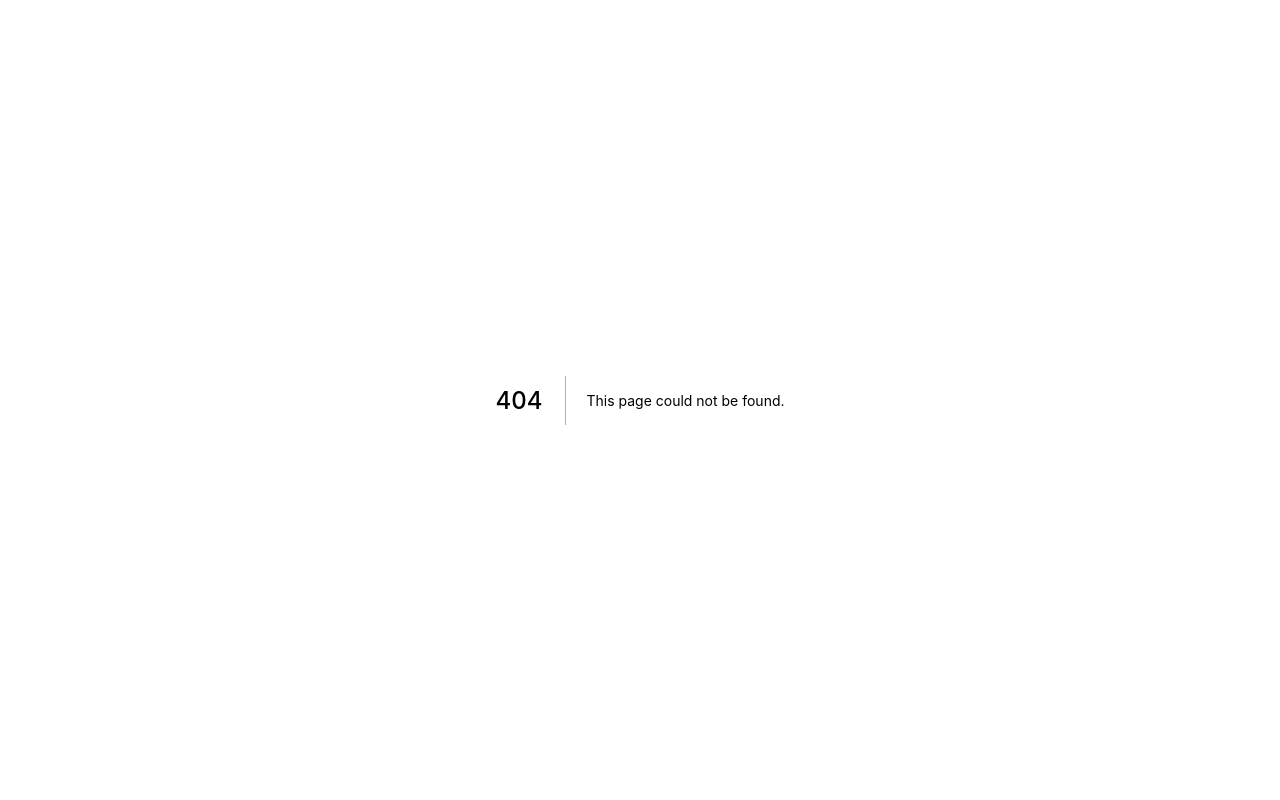
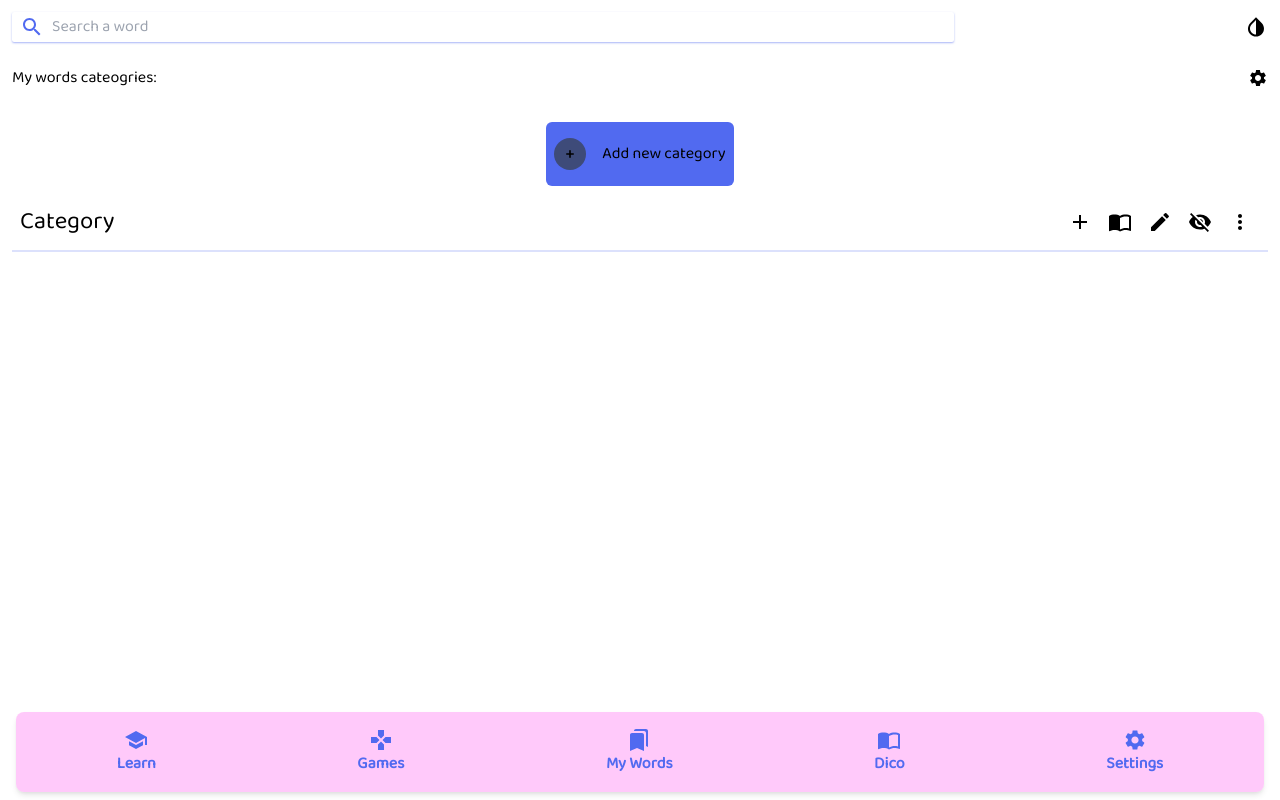
Before and after one commit to ArexSpeed/multiwords, a Next.js app: page /mywords in a window 1280 px wide. Before the commit this address had no page. Built offline with nearby package versions, Linux system fonts and the light colour scheme.

Commit message:
mywords ui

```diff
--- /dev/null
+++ b/pages/mywords/index.tsx
@@ -0,0 +1,140 @@
+import { useState } from 'react';
+import Link from 'next/link';
+import MetaHead from 'components/MetaHead';
+import MobileNav from 'components/Nav/MobileNav';
+import Search from 'components/Search';
+import Flag from 'components/Flag';
+import AddIcon from '@material-ui/icons/Add';
+import SettingsIcon from '@material-ui/icons/Settings';
+import ImportContactsIcon from '@material-ui/icons/ImportContacts';
+import EditIcon from '@material-ui/icons/Edit';
+import VisibilityOffIcon from '@material-ui/icons/VisibilityOff';
+import MoreVertIcon from '@material-ui/icons/MoreVert';
+//import slice
+import { useAppSelector, useAppDispatch } from 'redux/hooks';
+import { setCategory, setLevel } from 'redux/slices/learnSlice';
+import { LearningLanguages, changeLearningLanguages } from 'redux/slices/settingsSlice';
+
+const LearnPage = () => {
+  const dispatch = useAppDispatch();
+  const learnLanguages = useAppSelector(LearningLanguages);
+  const [settingBox, setSettingBox] = useState(false);
+  const [moreBox, setMoreBox] = useState(false);
+
+  const handleDispatch = (level: number, category: string) => {
+    dispatch(setLevel(level));
+    dispatch(setCategory(category));
+  };
+
+  const langs = ['eng', 'pol', 'ger', 'ned', 'spa', 'fra', 'ita'];
+  const checkLearningLanguage = (lang: string) => {
+    dispatch(changeLearningLanguages(lang));
+  };
+
+  return (
+    <div className="w-screen h-screen max-h-screen flex flex-col relative font-baloo dark:bg-gray-700 dark:text-gray-100">
+      <MetaHead />
+      <main className="w-full max-h-screen">
+        <Search />
+        <section className="flex flex-col w-full p-3">
+          <div className="flex flex-row justify-between items-center">
+            <h4 className="text-md">My words cateogries:</h4>
+            <button className="outline-none" onClick={() => setSettingBox(!settingBox)}>
+              <SettingsIcon style={{ fontSize: '20px' }} />
+            </button>
+          </div>
+          {settingBox && (
+            <div className="flex flex-col justify-start items-center w-full h-auto p-2 bg-secondaryLight rounded-sm dark:bg-secondaryDark">
+              <div className="flex flex-row">
+                <h4>Show languages:</h4>
+              </div>
+              <div className="flex flex-row justify-start items-center overflow-x-auto">
+                {langs.map((lang, i) => (
+                  <label
+                    key={i}
+                    className="flex flex-col justify-center items-center cursor-pointer">
+                    <Flag flag={lang} />
+                    <input
+                      type="checkbox"
+                      defaultChecked={learnLanguages[lang]}
+                      onChange={() => checkLearningLanguage(lang)}
+                    />
+                  </label>
+                ))}
+              </div>
+            </div>
+          )}
+        </section>
+        <section className="flex flex-col w-full p-3 justify-between items-center pb-24 dark:bg-gray-700">
+          <Link href="/mywords/addcategory" passHref>
+            <button
+              type="submit"
+              className="h-16 my-2 flex flex-row justify-between items-center bg-secondary rounded-md">
+              <div className="px-2 mx-2 w-8 h-8 rounded-full flex justify-center items-center bg-secondaryDark">
+                <svg
+                  className="w-6 h-6"
+                  fill="currentColor"
+                  viewBox="0 0 20 20"
+                  xmlns="http://www.w3.org/2000/svg">
+                  <path
+                    fillRule="evenodd"
+                    d="M10 5a1 1 0 011 1v3h3a1 1 0 110 2h-3v3a1 1 0 11-2 0v-3H6a1 1 0 110-2h3V6a1 1 0 011-1z"
+                    clipRule="evenodd"
+                  />
+                </svg>
+              </div>
+              <span className="px-2">Add new category</span>
+            </button>
+          </Link>
+          <div className="flex flex-row relative w-full justify-between items-center p-2 border-b-2 border-secondary border-opacity-20">
+            <p className="text-lg">Category</p>
+            <div className="flex flex-row justify-around items-center">
+              <Link href="/mywords/addwords" passHref>
+                <button
+                  className="p-2 hover:bg-primaryLight rounded-full dark:hover:bg-primaryDark"
+                  onClick={() => handleDispatch(Number(1), 'category')}>
+                  <AddIcon />
+                </button>
+              </Link>
+              <Link href="/mywords/learn" passHref>
+                <button
+                  className="p-2 hover:bg-primaryLight rounded-full dark:hover:bg-primaryDark"
+                  onClick={() => handleDispatch(Number(1), 'category')}>
+                  <ImportContactsIcon />
+                </button>
+              </Link>
+              <Link href="/mywords/write" passHref>
+                <button
+                  className="p-2 hover:bg-primaryLight rounded-full dark:hover:bg-primaryDark"
+                  onClick={() => handleDispatch(Number(1), 'category')}>
+                  <EditIcon />
+                </button>
+              </Link>
+              <Link href="/mywords/show" passHref>
+                <button
+                  className="p-2 hover:bg-primaryLight rounded-full dark:hover:bg-primaryDark"
+                  onClick={() => handleDispatch(Number(1), 'category')}>
+                  <VisibilityOffIcon />
+                </button>
+              </Link>
+              <button
+                className="p-2 hover:bg-primaryLight rounded-full dark:hover:bg-primaryDark"
+                onClick={() => setMoreBox(!moreBox)}>
+                <MoreVertIcon />
+              </button>
+            </div>
+            {moreBox && (
+              <div className="flex flex-col absolute top-14 right-0 justify-start items-start p-2 bg-primaryLight dark:bg-primaryDark">
+                <button className="outline-none">Edit</button>
+                <button>Delete</button>
+              </div>
+            )}
+          </div>
+        </section>
+        <MobileNav />
+      </main>
+    </div>
+  );
+};
+
+export default LearnPage;
```
